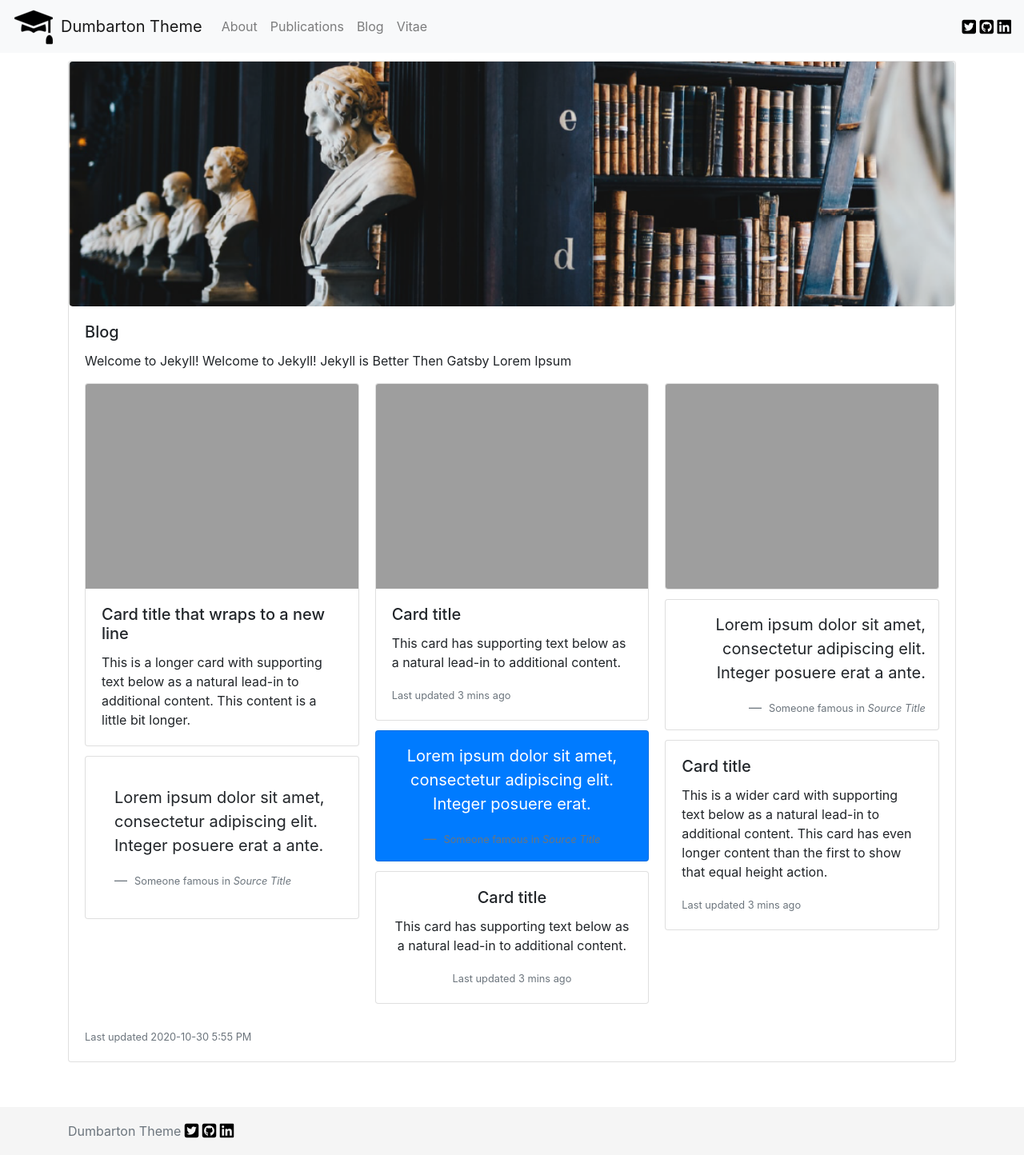
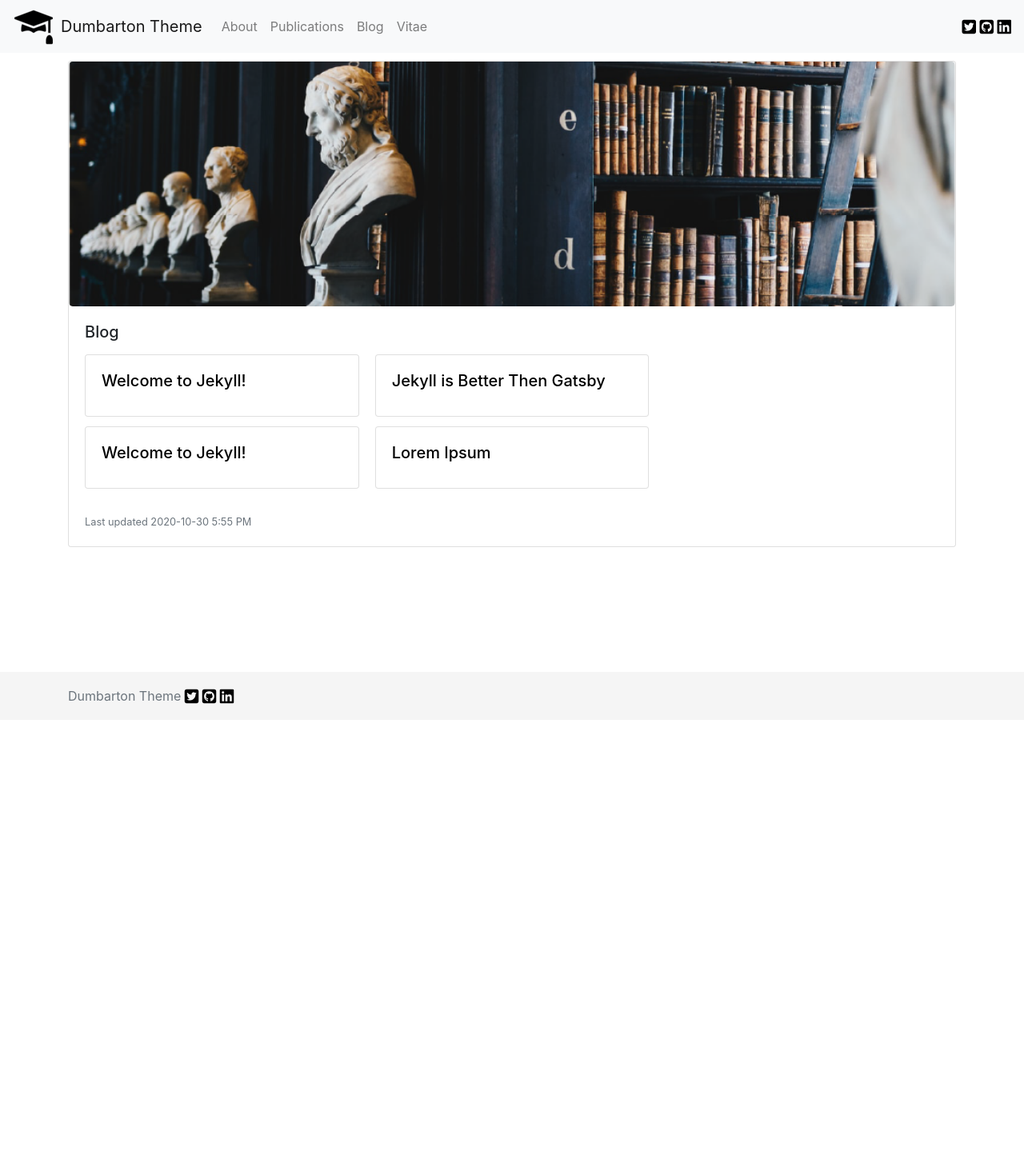
Before and after one commit to tcbutler320/Jekyll-Theme-Dumbarton, a Jekyll site: the page built from pages/blog.html, in a window 1280 px wide. Shown: the whole page at 80% size. Built offline with Jekyll 4.4.1, drawn with Linux system fonts in a browser that asks for light colours; nearby versions of some CDN libraries; after the commit the page ends 900 px from its top, so only the background shows below that.

Commit message:
update blog styles

```diff
--- a/pages/blog.html
+++ b/pages/blog.html
@@ -6,72 +6,47 @@ header-img:  /assets/img/publications.png
 last-updated: 2020-10-30 5:55 PM
 ---
 
+<div class="card-columns">
   {% for post in site.posts %}
-    {{ post.title }}
-{% endfor %}
-
-
-<div class="card-columns">
+    {% if post.type == "card-img-top" %}
+      <a href="{{ post.url }}">
         <div class="card">
-    <img class="card-img-top" src="..." alt="Card image cap">
+          <img class="card-img-top" src="{{ post.image }}" alt="{{ post.caption }}">
           <div class="card-body">
-      <h5 class="card-title">Card title that wraps to a new line</h5>
-      <p class="card-text">This is a longer card with supporting text below as a natural lead-in to additional content. This content is a little bit longer.</p>
+            <h5 class="card-title">{{ post.title }}</h5>
+            <p class="card-text">{{ post.description }}</p>
           </div>
         </div>
-  <div class="card p-3">
-    <blockquote class="blockquote mb-0 card-body">
-      <p>Lorem ipsum dolor sit amet, consectetur adipiscing elit. Integer posuere erat a ante.</p>
-      <footer class="blockquote-footer">
-        <small class="text-muted">
-          Someone famous in <cite title="Source Title">Source Title</cite>
-        </small>
-      </footer>
-    </blockquote>
-  </div>
+      </a>
+    {% elsif post.type == "card-dated" %}
+      <a href="{{ post.url }}">
         <div class="card">
-    <img class="card-img-top" src="..." alt="Card image cap">
+          <img class="card-img-top" src="{{ post.image }}" alt="{{ post.caption }}">
           <div class="card-body">
-      <h5 class="card-title">Card title</h5>
-      <p class="card-text">This card has supporting text below as a natural lead-in to additional content.</p>
-      <p class="card-text"><small class="text-muted">Last updated 3 mins ago</small></p>
+            <h5 class="card-title">{{ post.title }}</h5>
+            <p class="card-text">{{ post.description }}</p>
+            <p class="card-text"><small class="text-muted">Last updated {{ post.last-updated }}</small></p>
           </div>
         </div>
-  <div class="card bg-primary text-white text-center p-3">
-    <blockquote class="blockquote mb-0">
-      <p>Lorem ipsum dolor sit amet, consectetur adipiscing elit. Integer posuere erat.</p>
-      <footer class="blockquote-footer">
-        <small>
-          Someone famous in <cite title="Source Title">Source Title</cite>
-        </small>
-      </footer>
-    </blockquote>
-  </div>
-  <div class="card text-center">
+      </a>
+    {% elsif post.type == "card-no-img" %}
+      <a href="{{ post.url }}">
+        <div class="card">
           <div class="card-body">
-      <h5 class="card-title">Card title</h5>
-      <p class="card-text">This card has supporting text below as a natural lead-in to additional content.</p>
-      <p class="card-text"><small class="text-muted">Last updated 3 mins ago</small></p>
+            <h5 class="card-title">{{ post.title }}</h5>
+            <p class="card-text">{{ post.description }}</p>
           </div>
         </div>
-  <div class="card">
-    <img class="card-img" src="..." alt="Card image">
-  </div>
-  <div class="card p-3 text-right">
-    <blockquote class="blockquote mb-0">
-      <p>Lorem ipsum dolor sit amet, consectetur adipiscing elit. Integer posuere erat a ante.</p>
-      <footer class="blockquote-footer">
-        <small class="text-muted">
-          Someone famous in <cite title="Source Title">Source Title</cite>
-        </small>
-      </footer>
-    </blockquote>
-  </div>
+      </a>
+    {% else %}
+      <a href="{{ post.url }}">
         <div class="card">
           <div class="card-body">
-      <h5 class="card-title">Card title</h5>
-      <p class="card-text">This is a wider card with supporting text below as a natural lead-in to additional content. This card has even longer content than the first to show that equal height action.</p>
-      <p class="card-text"><small class="text-muted">Last updated 3 mins ago</small></p>
+            <h5 class="card-title">{{ post.title }}</h5>
+            <p class="card-text">{{ post.description }}</p>
           </div>
         </div>
+      </a>
+    {% endif %}
+  {% endfor %}
 </div>
```
Lines whose indentation alone changed are shown as unchanged.
